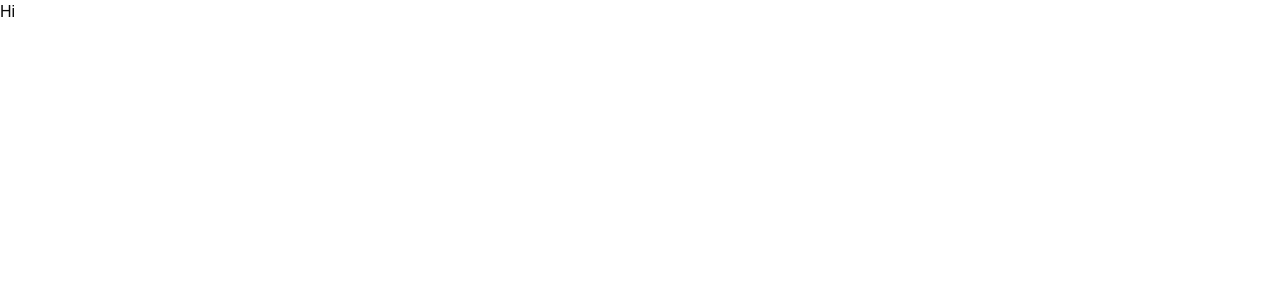
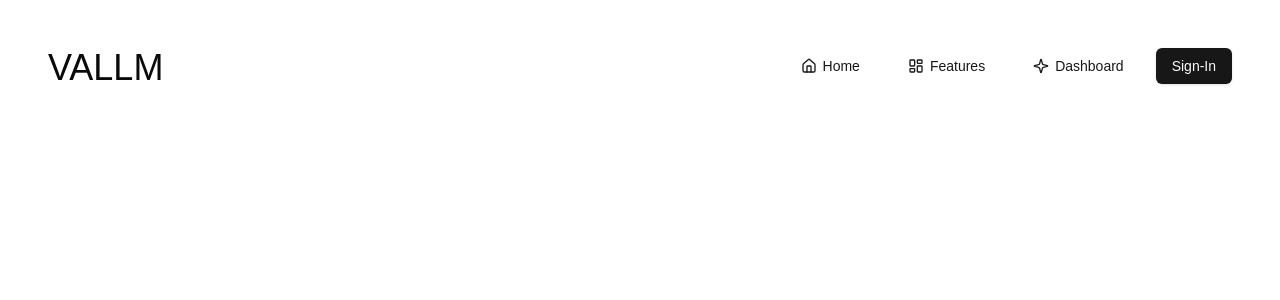
Before and after one commit to jballo/VALLM, a Next.js app: page / in a window 1280 px wide. Shown: the top 300 px of the page. Built offline with nearby package versions, Linux system fonts and the light colour scheme; no server answers.

Commit message:
Feat: Added Header to Home

```diff
--- a/src/app/page.tsx
+++ b/src/app/page.tsx
@@ -1,7 +1,9 @@
 "use server";
+
+import HomeClient from "@/components/custom/HomeClient";
 
 export default async function Home() {
   return (
-    <p>Hi</p>
+    <HomeClient />
   );
 }
--- /dev/null
+++ b/src/components/custom/HomeClient.tsx
@@ -0,0 +1,13 @@
+"use client";
+
+import Header from "./header";
+
+
+
+export default function HomeClient(){
+    return (
+        <div className="w-full min-h-screen p-12 flex flex-col gap-6">
+            <Header />
+        </div>
+    );
+}
```
